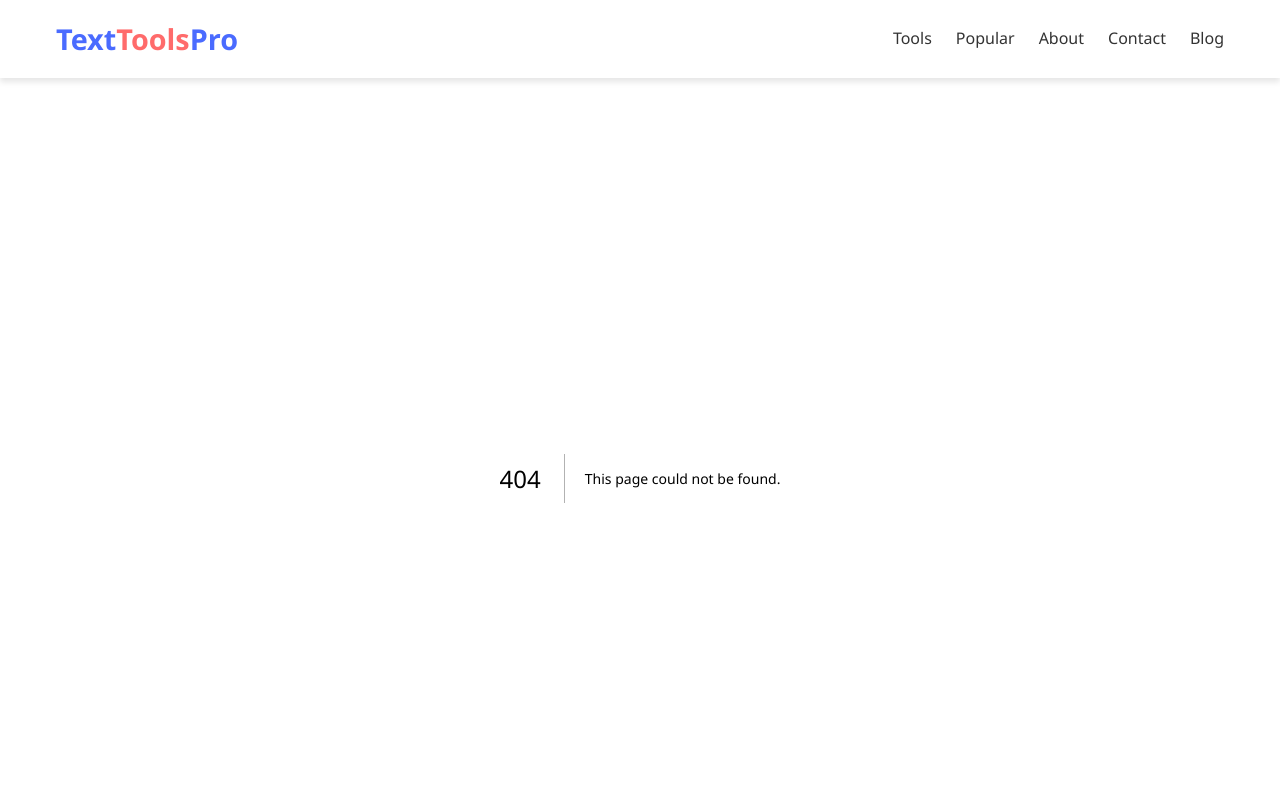
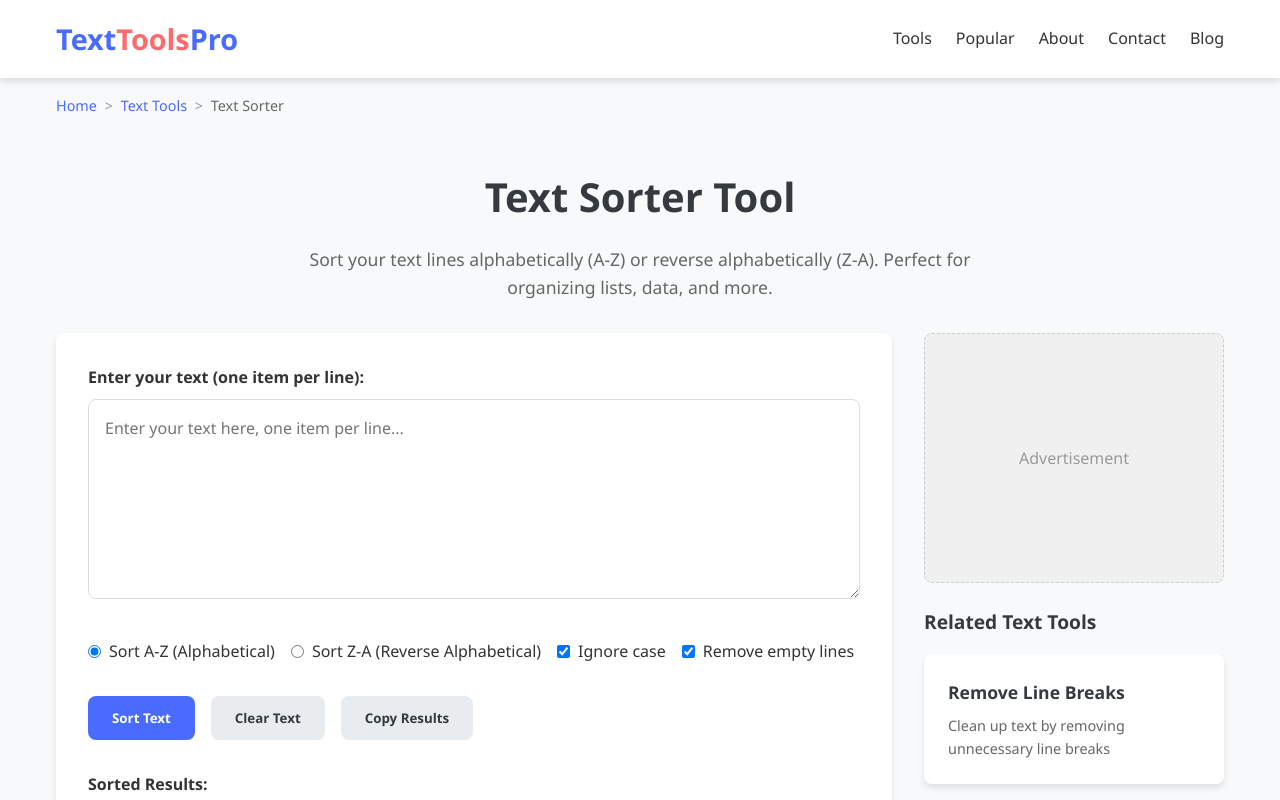
Before and after one commit to 1409-2542/text-tools, a Next.js app: page /text-sorter in a window 1280 px wide. Before the commit this address had no page. Shown: the top 800 px of the page. Built offline with nearby package versions, Linux system fonts and the light colour scheme.

Commit message:
added text sorter page itself bcs I forget previously

```diff
--- /dev/null
+++ b/app/text-sorter/page.tsx
@@ -0,0 +1,63 @@
+import TextSorterTool from '@/components/TextSorterTool'
+import Breadcrumbs from '@/components/Breadcrumbs'
+import { Metadata } from 'next'
+
+export const metadata: Metadata = {
+  title: 'Text Sorter Tool - Sort Lines Alphabetically (A-Z) or Reverse (Z-A) | TextToolsPro',
+  description: 'Free online tool to sort text lines alphabetically (A-Z) or reverse alphabetically (Z-A). Perfect for organizing lists and data.',
+  keywords: 'text sorter, sort alphabetically, sort lines, A-Z sorter, Z-A sorter',
+  openGraph: {
+    title: 'Text Sorter Tool - Sort Lines Alphabetically Online | TextToolsPro',
+    description: 'Free online tool to sort text lines alphabetically (A-Z) or reverse alphabetically (Z-A). Perfect for organizing lists and data.',
+    url: 'https://www.texttoolspro.com/text-sorter',
+    images: 'https://www.texttoolspro.com/images/text-sorter-og.jpg',
+  },
+  twitter: {
+    title: 'Text Sorter Tool - Sort Lines Alphabetically Online | TextToolsPro',
+    description: 'Free online tool to sort text lines alphabetically (A-Z) or reverse alphabetically (Z-A). Perfect for organizing lists and data.',
+    images: 'https://www.texttoolspro.com/images/text-sorter-twitter.jpg',
+  },
+  alternates: {
+    canonical: 'https://www.texttoolspro.com/text-sorter'
+  }
+}
+
+export default function TextSorterPage() {
+  const structuredData = {
+    "@context": "https://schema.org",
+    "@type": "WebApplication",
+    "name": "Text Sorter Tool",
+    "url": "https://www.texttoolspro.com/text-sorter",
+    "description": "Free online tool to sort text lines alphabetically or reverse alphabetically",
+    "applicationCategory": "UtilitiesApplication",
+    "operatingSystem": "Web Browser",
+    "offers": {
+      "@type": "Offer",
+      "price": "0",
+      "priceCurrency": "USD"
+    },
+    "creator": {
+      "@type": "Organization",
+      "name": "TextToolsPro"
+    }
+  }
+
+  return (
+    <>
+      <script
+        type="application/ld+json"
+        dangerouslySetInnerHTML={{ __html: JSON.stringify(structuredData) }}
+      />
+      <div className="container">
+        <Breadcrumbs
+          items={[
+            { label: 'Home', href: '/' },
+            { label: 'Text Tools', href: '/tools' },
+            { label: 'Text Sorter', href: '/tools/text-sorter' }
+          ]}
+        />
+      </div>
+      <TextSorterTool />
+    </>
+  )
+}
```
